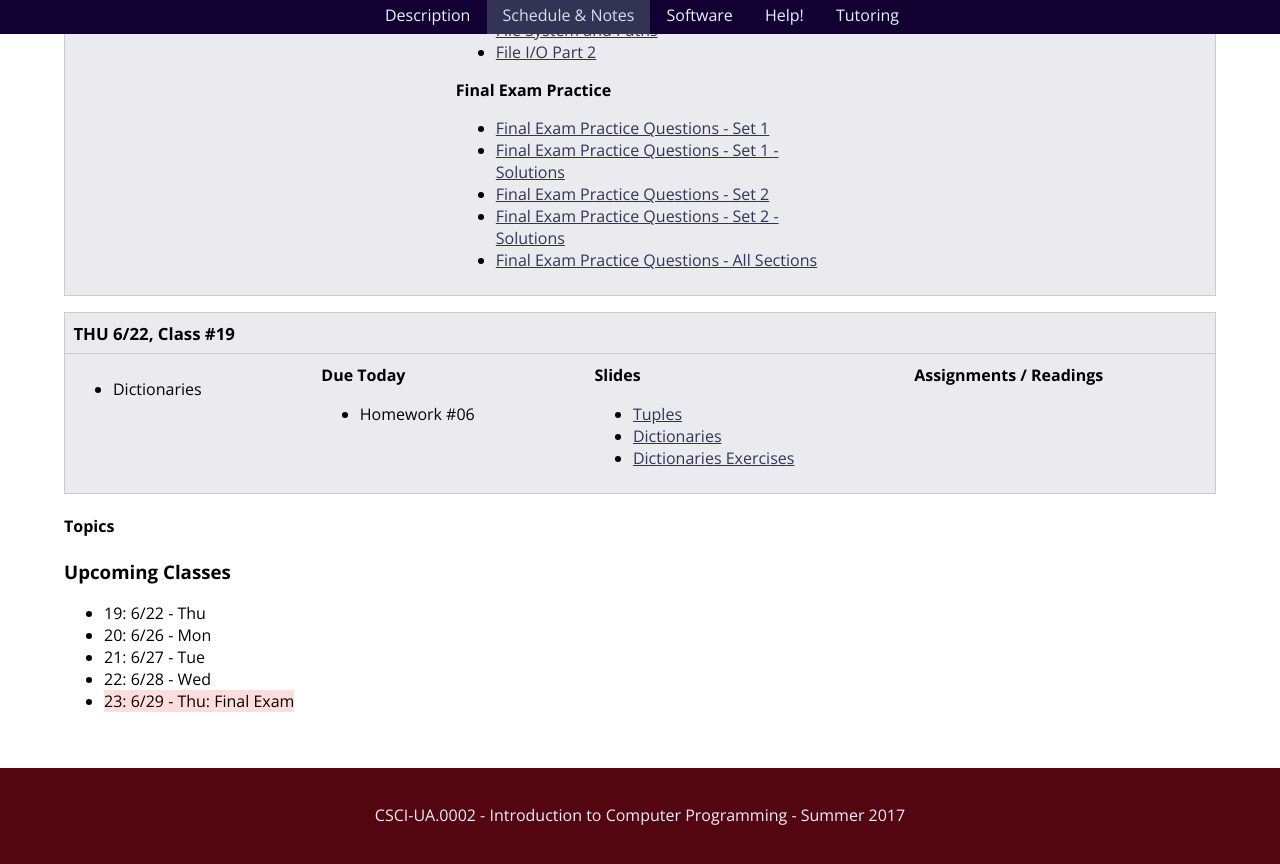
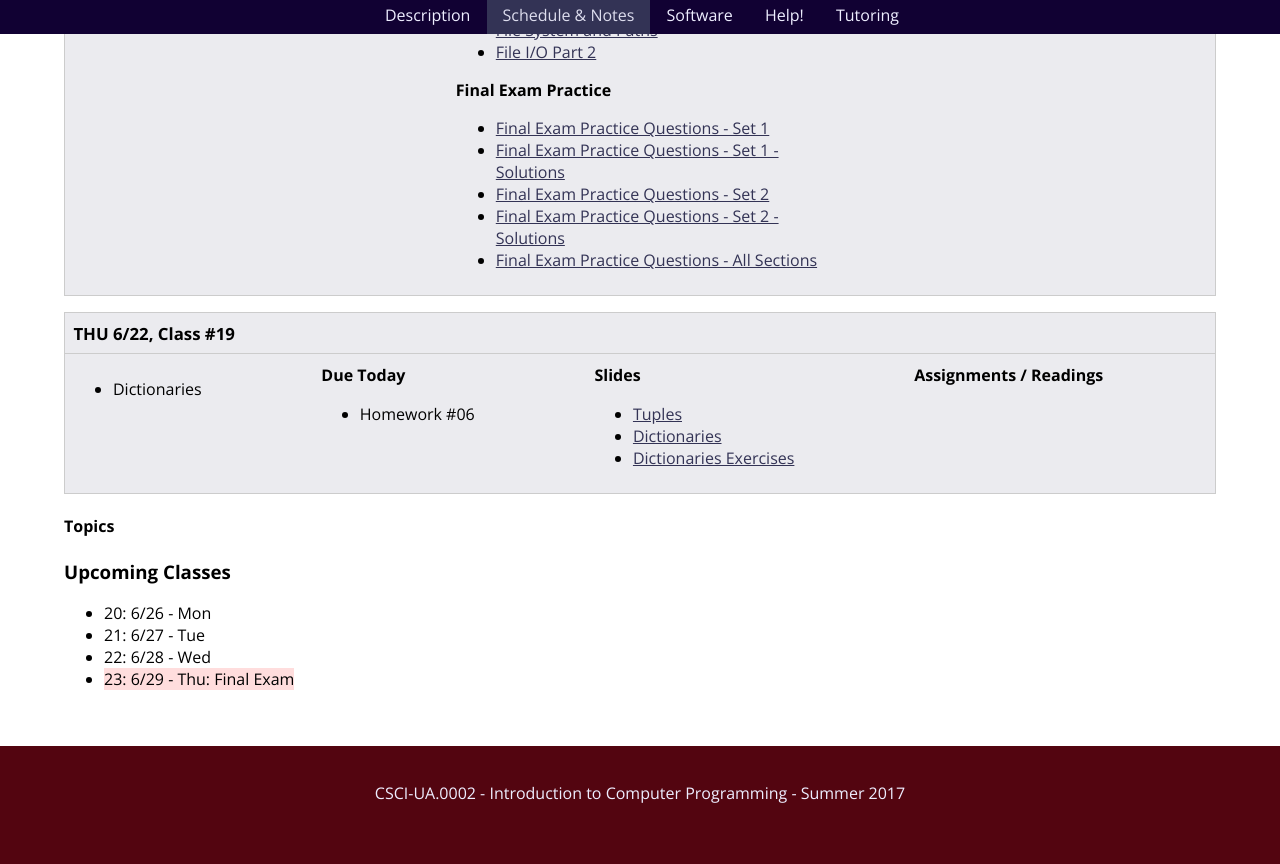
Before and after one commit to foureyes/csci-ua.0002-summer2017-001, a Jekyll site: the page built from schedule.markdown, in a window 1280 px wide and 900 px high, scrolled down 7802 px. Shown: the top 864 px of the window. Built offline with Jekyll 4.4.1, drawn with Linux system fonts in a browser that asks for light colours.

Commit message:
remove thu

```diff
--- a/schedule.markdown
+++ b/schedule.markdown
@@ -316,7 +316,6 @@ Schedule & Notes
 
 ### Upcoming Classes
 
-* 19: 6/22 - Thu
 * 20: 6/26 - Mon
 * 21: 6/27 - Tue
 * 22: 6/28 - Wed
```
